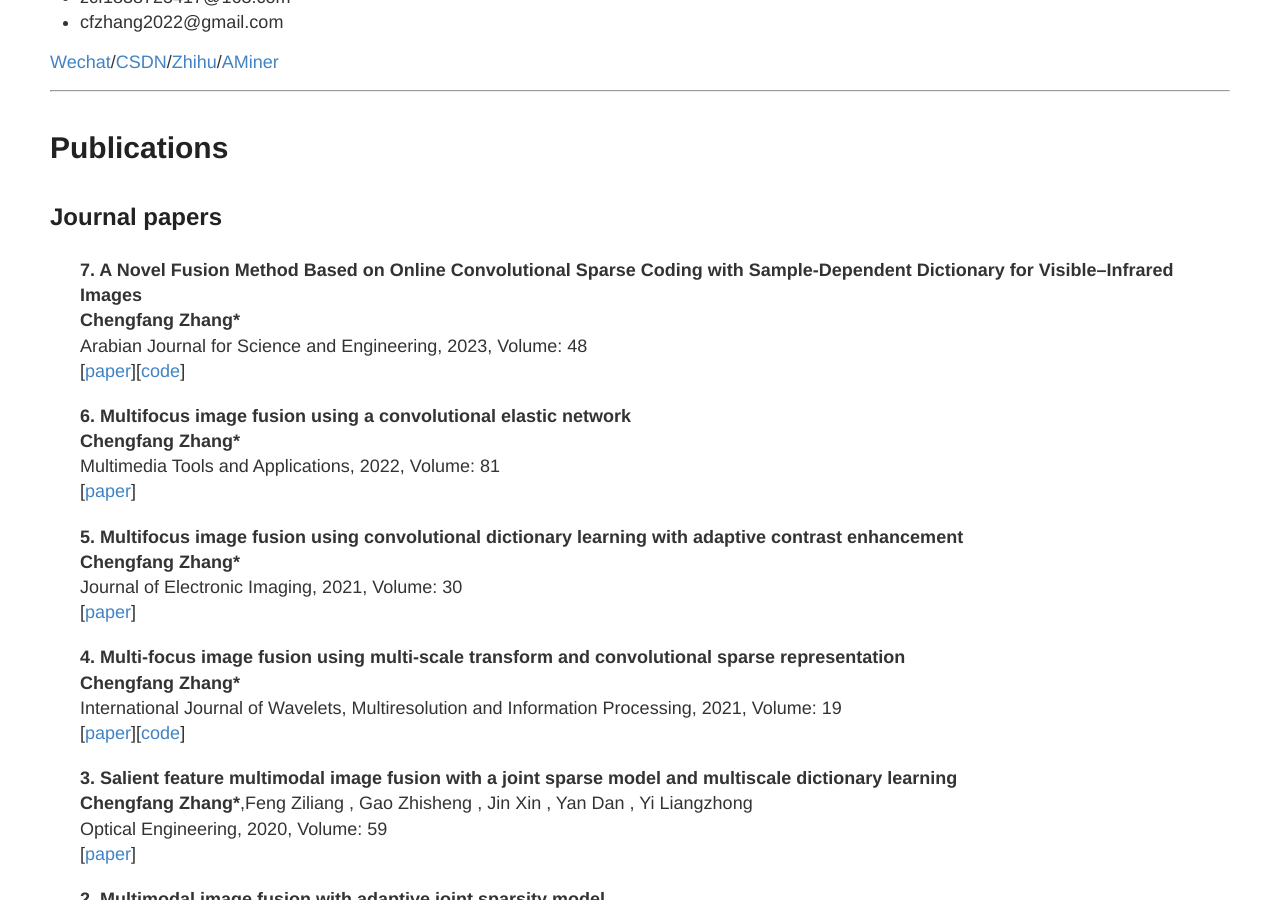
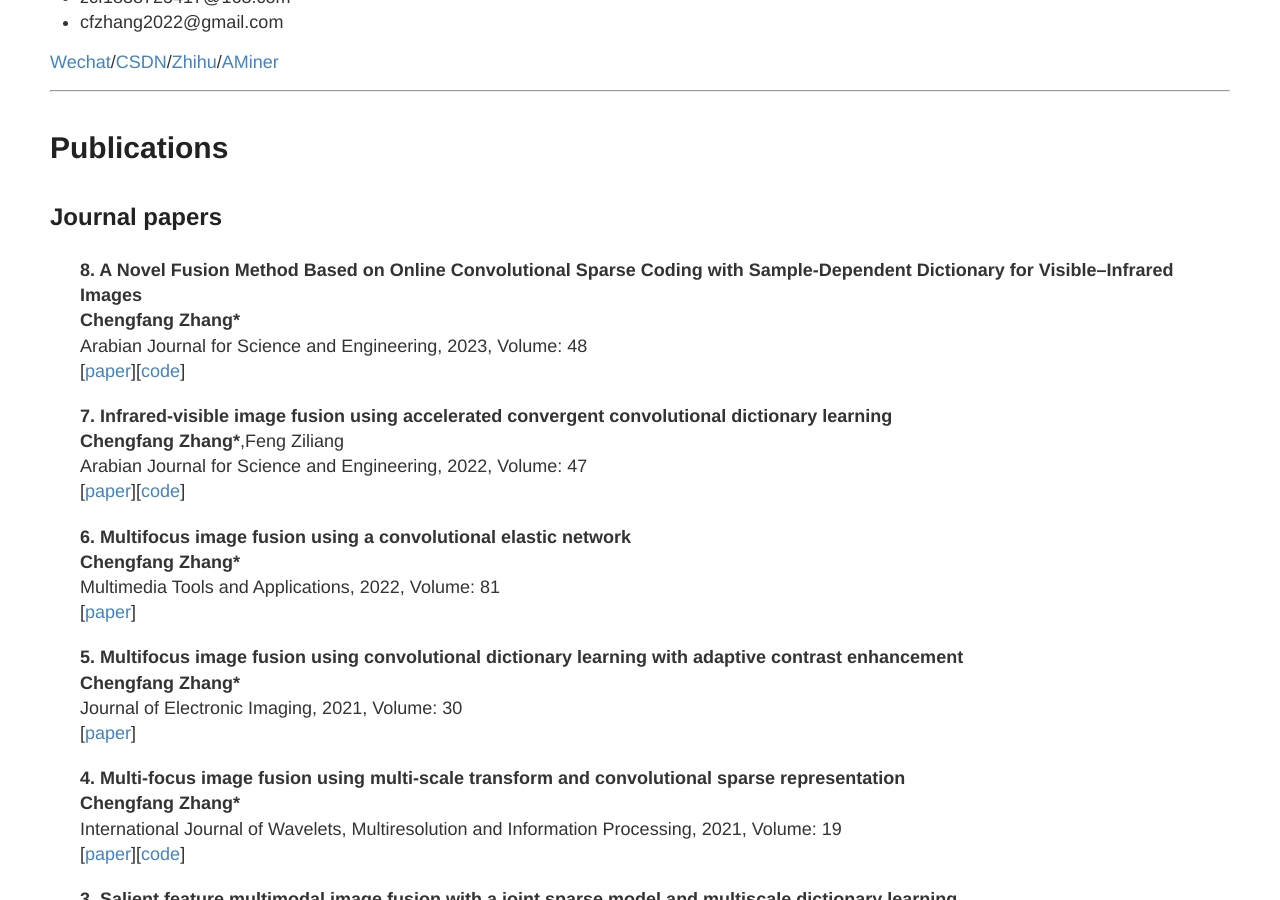
Before and after one commit to ChengfangZhang117/ChengfangZhang117.github.io, a Jekyll site: the page built from index.md, in a window 1280 px wide and 900 px high, scrolled down 604 px. Built offline with Jekyll 4.4.1, drawn with Linux system fonts in a browser that asks for light colours; our own code applies the rules of GitHub Pages for plain Markdown files.

Commit message:
index.md

```diff
--- a/index.md
+++ b/index.md
@@ -27,10 +27,19 @@ I am currently a member at [Intelligent Policing Key Laboratory of Sichuan Provi
 
 <div class="publication media paperhi">
 <div class="media-body">
-      <b>7. A Novel Fusion Method Based on Online Convolutional Sparse Coding with Sample-Dependent Dictionary for Visible–Infrared Images</b><br>
+      <b>8. A Novel Fusion Method Based on Online Convolutional Sparse Coding with Sample-Dependent Dictionary for Visible–Infrared Images</b><br>
       <strong><b>Chengfang Zhang*</b></strong> <br/>
       Arabian Journal for Science and Engineering, 2023, Volume: 48 <br/>
  [<a href="https://doi.org/10.1007/s13369-023-07716-w">paper</a>][<a href="https://github.com/ChengfangZhang117/scsc">code</a>]
+   </div>
+</div>
+
+<div class="publication media paperhi">
+<div class="media-body">
+      <b>7. Infrared-visible image fusion using accelerated convergent convolutional dictionary learning</b><br>
+      <strong><b>Chengfang Zhang*</b></strong>,Feng Ziliang <br/>
+      Arabian Journal for Science and Engineering, 2022, Volume: 47 <br/>
+ [<a href="https://doi.org/10.1007/s13369-021-06380-2">paper</a>][<a href="https://github.com/ChengfangZhang117/CDL-ACE-Infrared-visible-image-fusion">code</a>]
    </div>
 </div>
 
```
